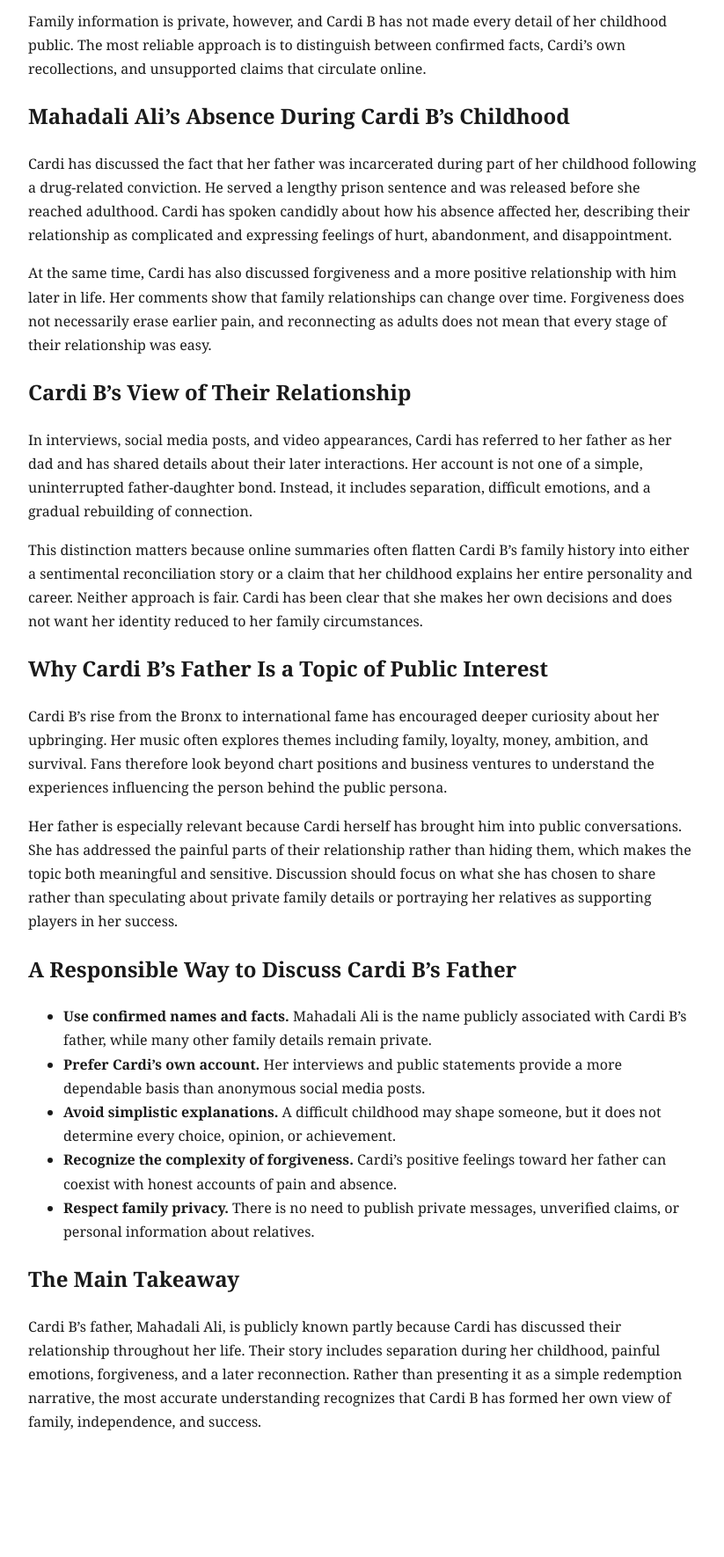
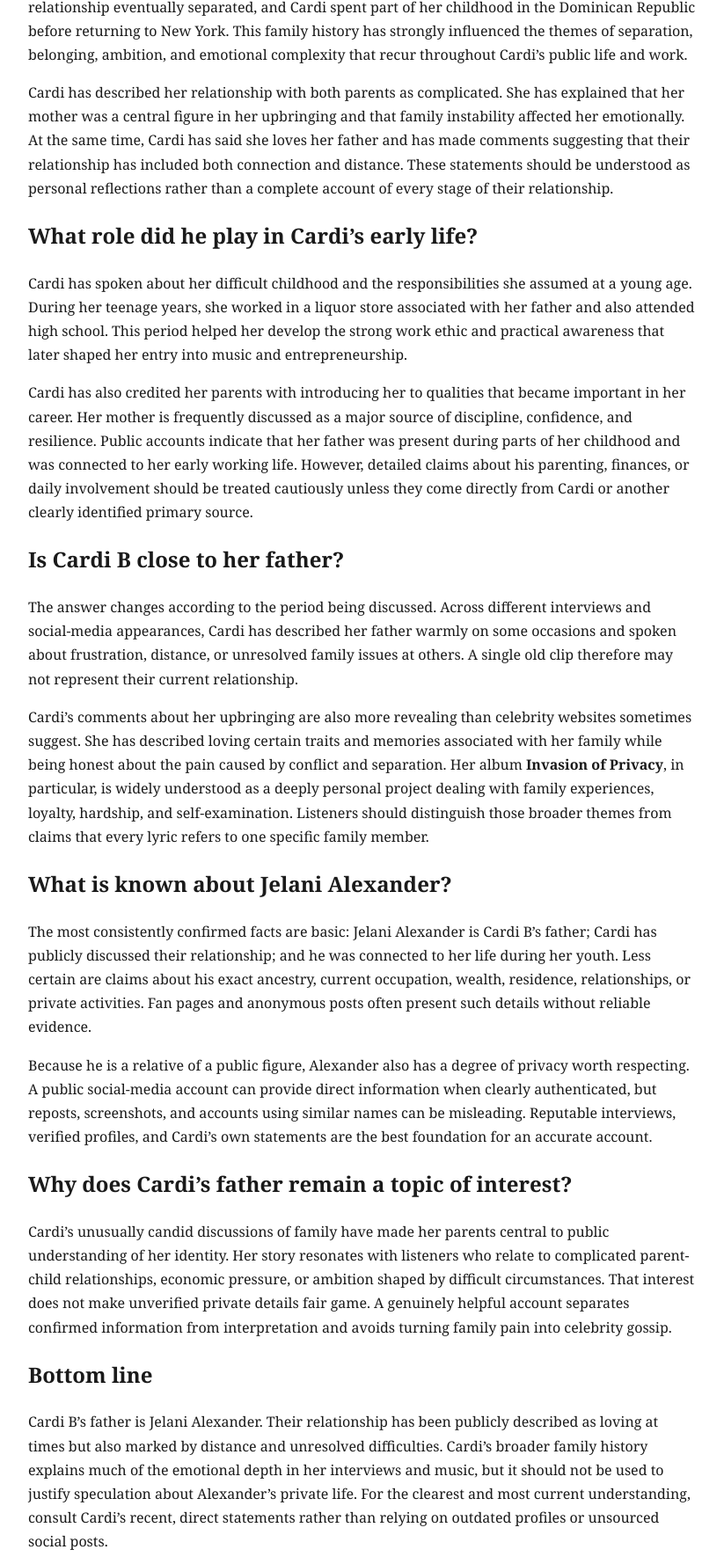
Before and after one commit to ai2humanize-blip/render-resource-hub, a plain HTML site: page cardi-father.html in a window 1280 px wide. Shown: the part 473-2243 px from the top of the page at 88% size, without its empty margins (228-1051 px from the left). Before the commit the page ends 2152 px from the top, so only its background shows below. Drawn offline with Linux system fonts and the light colour scheme.

Commit message:
deploy cardi-father

```diff
--- a/cardi-father.html
+++ b/cardi-father.html
@@ -4,58 +4,52 @@
 <meta charset="utf-8">
 <meta name="viewport" content="width=device-width, initial-scale=1">
 <title>Cardi Father</title>
-<meta name="description" content="Cardi B’s Father: Mahadali Ali and His Role in Her Story If you are searching for “ Cardi father ,” you are most likely looking for information about…">
+<meta name="description" content="Cardi Father : A Clear Guide to Cardi B’s Father The phrase “cardi father” most often refers to the father of American rapper Cardi B. His name is…">
 <meta name="robots" content="index, follow, max-image-preview:large, max-snippet:-1">
 <meta property="og:type" content="article">
 <meta property="og:title" content="Cardi Father">
-<meta property="og:description" content="Cardi B’s Father: Mahadali Ali and His Role in Her Story If you are searching for “ Cardi father ,” you are most likely looking for information about…">
+<meta property="og:description" content="Cardi Father : A Clear Guide to Cardi B’s Father The phrase “cardi father” most often refers to the father of American rapper Cardi B. His name is…">
 <meta name="twitter:card" content="summary">
 </head>
 <body>
 <main style="max-width:760px;margin:3rem auto;font-family:Georgia,serif;line-height:1.7;padding:0 1rem;color:#1a1a1a">
 <article>
 <h1>Cardi Father</h1>
-<h2>Cardi B’s Father: Mahadali Ali and His Role in Her Story</h2>
+<h2><a href="https://behindthefamous.com/cardi-b-father/">Cardi Father</a>: A Clear Guide to Cardi B’s Father</h2>
 
-<p>If you are searching for “<a href="https://behindthefamous.com/cardi-b-father/">Cardi father</a>,” you are most likely looking for information about the father of rapper Cardi B. Her father is <strong>Mahadali Ali</strong>. He is part of Cardi B’s family background and has become a subject of public interest because Cardi has spoken openly about their relationship, including both difficult periods and their eventual reconnection.</p>
+<p>The phrase “cardi father” most often refers to the father of American rapper Cardi B. His name is Jelani Alexander. Although Cardi is a prominent celebrity whose family background attracts considerable attention, reliable information about her father is limited. Much of what appears online consists of old interviews, social-media posts, speculation, or recycled biographical claims. Understanding what is publicly established—and what remains private—provides a more accurate picture.</p>
 
-<h2>Who Is Cardi B’s Father?</h2>
+<h2>Who is Cardi B’s father?</h2>
 
-<p>Cardi B was born Belcalis Marlenis Almánzar in New York City. Public biographical accounts identify Mahadali Ali as her father and describe both of her parents as having Dominican American roots. Because Cardi B became widely known for her music, entertainment career, and outspoken public persona, many fans are curious about the family that helped shape her identity.</p>
+<p>Jelani Alexander is the man Cardi has publicly identified as her father. He and Cardi’s mother, Latoya Alexander, raised Cardi and her sister while their family lived in New York. Their parents’ relationship eventually separated, and Cardi spent part of her childhood in the Dominican Republic before returning to New York. This family history has strongly influenced the themes of separation, belonging, ambition, and emotional complexity that recur throughout Cardi’s public life and work.</p>
 
-<p>Family information is private, however, and Cardi B has not made every detail of her childhood public. The most reliable approach is to distinguish between confirmed facts, Cardi’s own recollections, and unsupported claims that circulate online.</p>
+<p>Cardi has described her relationship with both parents as complicated. She has explained that her mother was a central figure in her upbringing and that family instability affected her emotionally. At the same time, Cardi has said she loves her father and has made comments suggesting that their relationship has included both connection and distance. These statements should be understood as personal reflections rather than a complete account of every stage of their relationship.</p>
 
-<h2>Mahadali Ali’s Absence During Cardi B’s Childhood</h2>
+<h2>What role did he play in Cardi’s early life?</h2>
 
-<p>Cardi has discussed the fact that her father was incarcerated during part of her childhood following a drug-related conviction. He served a lengthy prison sentence and was released before she reached adulthood. Cardi has spoken candidly about how his absence affected her, describing their relationship as complicated and expressing feelings of hurt, abandonment, and disappointment.</p>
+<p>Cardi has spoken about her difficult childhood and the responsibilities she assumed at a young age. During her teenage years, she worked in a liquor store associated with her father and also attended high school. This period helped her develop the strong work ethic and practical awareness that later shaped her entry into music and entrepreneurship.</p>
 
-<p>At the same time, Cardi has also discussed forgiveness and a more positive relationship with him later in life. Her comments show that family relationships can change over time. Forgiveness does not necessarily erase earlier pain, and reconnecting as adults does not mean that every stage of their relationship was easy.</p>
+<p>Cardi has also credited her parents with introducing her to qualities that became important in her career. Her mother is frequently discussed as a major source of discipline, confidence, and resilience. Public accounts indicate that her father was present during parts of her childhood and was connected to her early working life. However, detailed claims about his parenting, finances, or daily involvement should be treated cautiously unless they come directly from Cardi or another clearly identified primary source.</p>
 
-<h2>Cardi B’s View of Their Relationship</h2>
+<h2>Is Cardi B close to her father?</h2>
 
-<p>In interviews, social media posts, and video appearances, Cardi has referred to her father as her dad and has shared details about their later interactions. Her account is not one of a simple, uninterrupted father-daughter bond. Instead, it includes separation, difficult emotions, and a gradual rebuilding of connection.</p>
+<p>The answer changes according to the period being discussed. Across different interviews and social-media appearances, Cardi has described her father warmly on some occasions and spoken about frustration, distance, or unresolved family issues at others. A single old clip therefore may not represent their current relationship.</p>
 
-<p>This distinction matters because online summaries often flatten Cardi B’s family history into either a sentimental reconciliation story or a claim that her childhood explains her entire personality and career. Neither approach is fair. Cardi has been clear that she makes her own decisions and does not want her identity reduced to her family circumstances.</p>
+<p>Cardi’s comments about her upbringing are also more revealing than celebrity websites sometimes suggest. She has described loving certain traits and memories associated with her family while being honest about the pain caused by conflict and separation. Her album <strong>Invasion of Privacy</strong>, in particular, is widely understood as a deeply personal project dealing with family experiences, loyalty, hardship, and self-examination. Listeners should distinguish those broader themes from claims that every lyric refers to one specific family member.</p>
 
-<h2>Why Cardi B’s Father Is a Topic of Public Interest</h2>
+<h2>What is known about Jelani Alexander?</h2>
 
-<p>Cardi B’s rise from the Bronx to international fame has encouraged deeper curiosity about her upbringing. Her music often explores themes including family, loyalty, money, ambition, and survival. Fans therefore look beyond chart positions and business ventures to understand the experiences influencing the person behind the public persona.</p>
+<p>The most consistently confirmed facts are basic: Jelani Alexander is Cardi B’s father; Cardi has publicly discussed their relationship; and he was connected to her life during her youth. Less certain are claims about his exact ancestry, current occupation, wealth, residence, relationships, or private activities. Fan pages and anonymous posts often present such details without reliable evidence.</p>
 
-<p>Her father is especially relevant because Cardi herself has brought him into public conversations. She has addressed the painful parts of their relationship rather than hiding them, which makes the topic both meaningful and sensitive. Discussion should focus on what she has chosen to share rather than speculating about private family details or portraying her relatives as supporting players in her success.</p>
+<p>Because he is a relative of a public figure, Alexander also has a degree of privacy worth respecting. A public social-media account can provide direct information when clearly authenticated, but reposts, screenshots, and accounts using similar names can be misleading. Reputable interviews, verified profiles, and Cardi’s own statements are the best foundation for an accurate account.</p>
 
-<h2>A Responsible Way to Discuss Cardi B’s Father</h2>
+<h2>Why does Cardi’s father remain a topic of interest?</h2>
 
-<ul>
-<li><strong>Use confirmed names and facts.</strong> Mahadali Ali is the name publicly associated with Cardi B’s father, while many other family details remain private.</li>
-<li><strong>Prefer Cardi’s own account.</strong> Her interviews and public statements provide a more dependable basis than anonymous social media posts.</li>
-<li><strong>Avoid simplistic explanations.</strong> A difficult childhood may shape someone, but it does not determine every choice, opinion, or achievement.</li>
-<li><strong>Recognize the complexity of forgiveness.</strong> Cardi’s positive feelings toward her father can coexist with honest accounts of pain and absence.</li>
-<li><strong>Respect family privacy.</strong> There is no need to publish private messages, unverified claims, or personal information about relatives.</li>
-</ul>
+<p>Cardi’s unusually candid discussions of family have made her parents central to public understanding of her identity. Her story resonates with listeners who relate to complicated parent-child relationships, economic pressure, or ambition shaped by difficult circumstances. That interest does not make unverified private details fair game. A genuinely helpful account separates confirmed information from interpretation and avoids turning family pain into celebrity gossip.</p>
 
-<h2>The Main Takeaway</h2>
+<h2>Bottom line</h2>
 
-<p>Cardi B’s father, Mahadali Ali, is publicly known partly because Cardi has discussed their relationship throughout her life. Their story includes separation during her childhood, painful emotions, forgiveness, and a later reconnection. Rather than presenting it as a simple redemption narrative, the most accurate understanding recognizes that Cardi B has formed her own view of family, independence, and success.</p>
+<p>Cardi B’s father is Jelani Alexander. Their relationship has been publicly described as loving at times but also marked by distance and unresolved difficulties. Cardi’s broader family history explains much of the emotional depth in her interviews and music, but it should not be used to justify speculation about Alexander’s private life. For the clearest and most current understanding, consult Cardi’s recent, direct statements rather than relying on outdated profiles or unsourced social posts.</p>
 </article>
 </main>
 </body>
```
